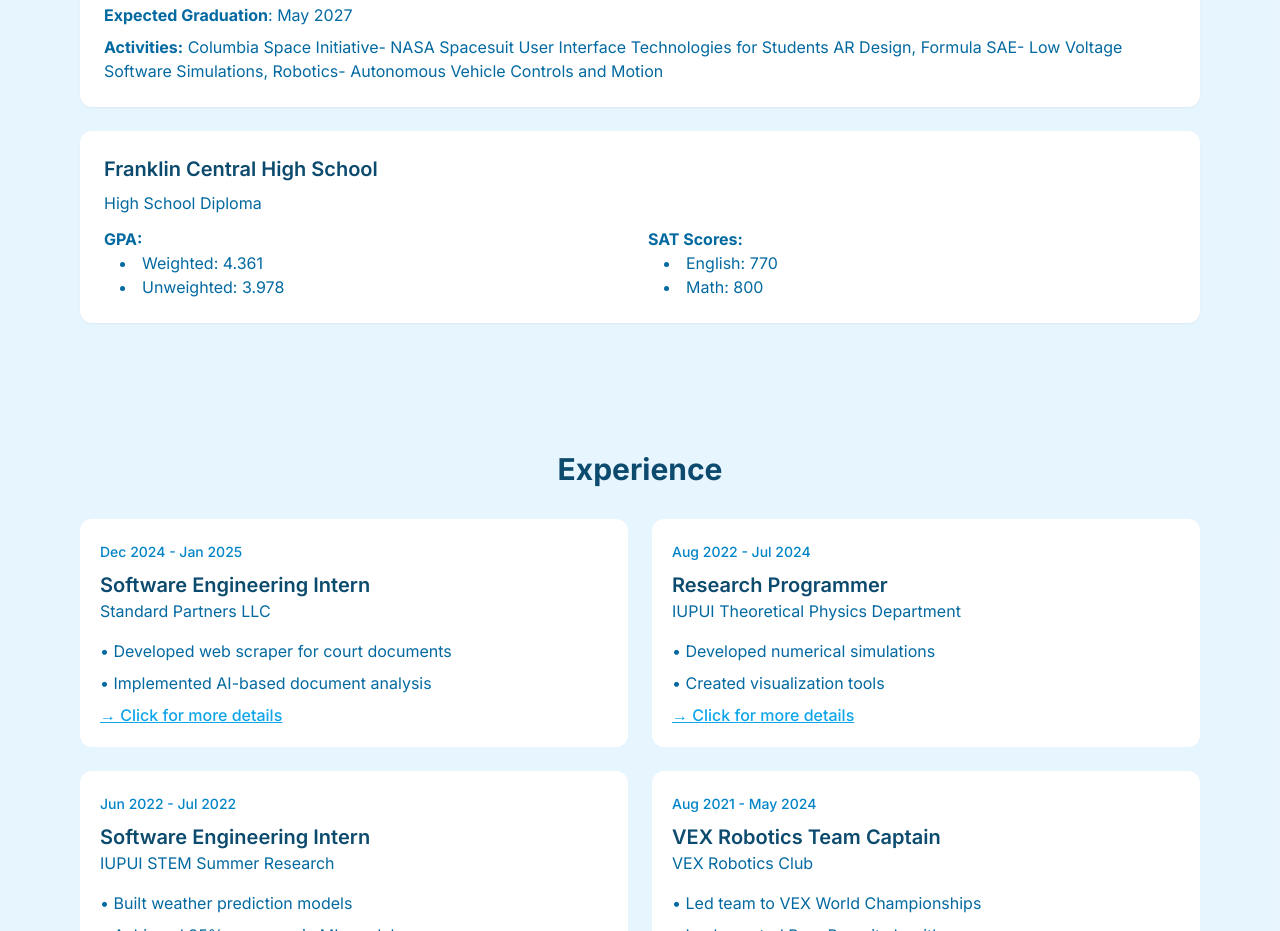
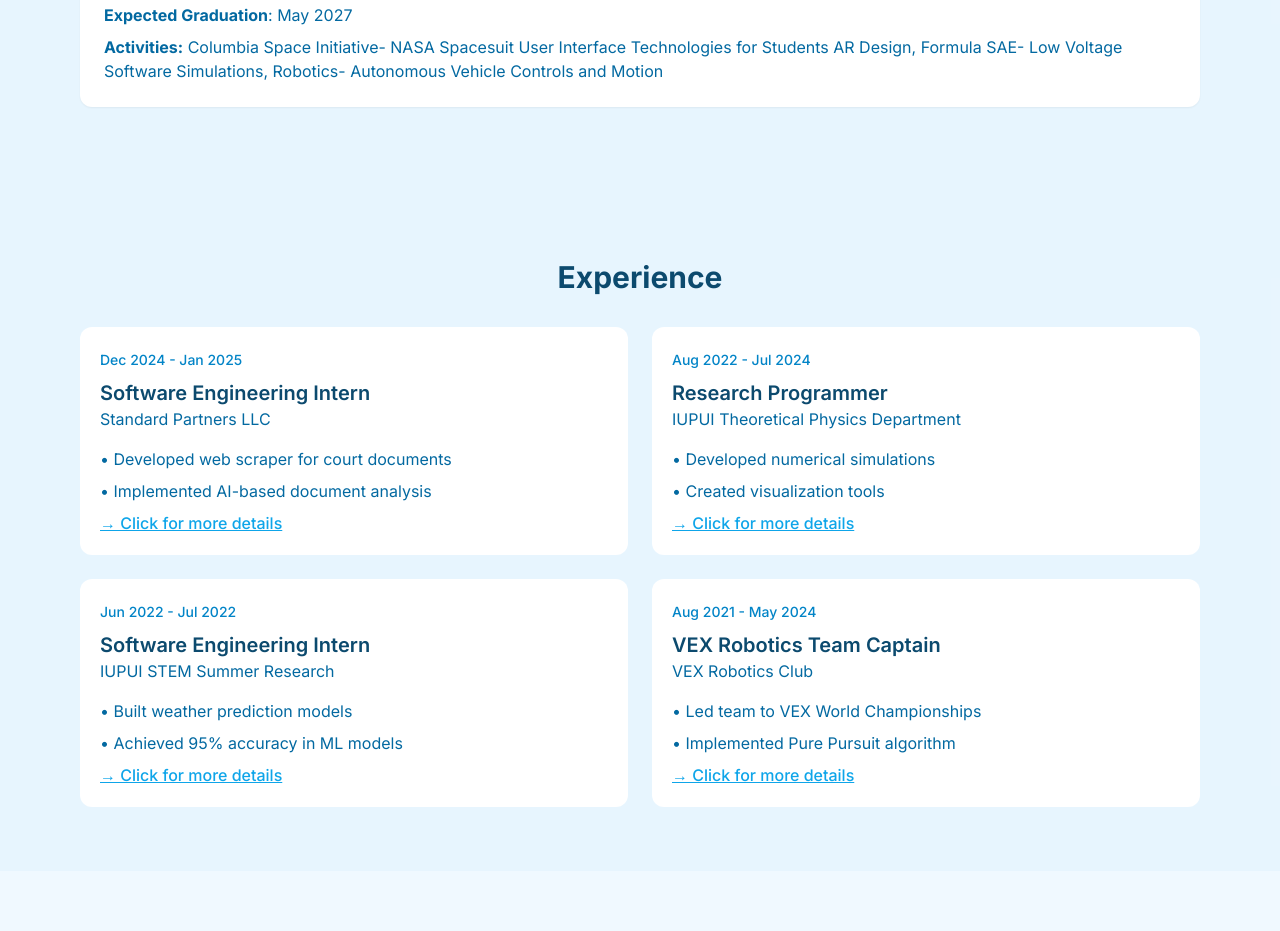
Before and after one commit to Bhavyansh-Sabharwal/PersonalWebsite, a plain HTML site: page index.html in a window 1280 px wide. Shown: the part 993-1924 px from the top of the page. Drawn offline with nearby package versions, Linux system fonts and the light colour scheme.

Commit message:
minor update

```diff
--- a/index.html
+++ b/index.html
@@ -108,7 +108,7 @@
                         <br><br>
                         Outside of academics and work, I enjoy reading books, speedcubing, playing chess, watching movies, and spending time with my friends and family.
                         <br><br>
-                        Feel free to explore my work or reach out—I’d love to connect!
+                        Feel free to explore my work or reach out!
 
                     <a href="https://drive.google.com/file/d/1cy7FDtiZnZ9rjMDTsGzTmevoWDHoD-FR/view?usp=sharing" target="_blank" class="text-sky-600 hover:text-sky-800 underline">View my resume →</a></p>
                     <div class="flex flex-col gap-3">
@@ -138,27 +138,6 @@
                 <p class="text-sky-700 mt-2"><strong>Relevant Coursework</strong>: Data Structures in Java, Advanced Programming, Discrete Mathematics, Multivariable Calculus for Engineers</p>
                 <p class="text-sky-700 mt-2"><strong>Expected Graduation</strong>: May 2027</p>
                 <p class="text-sky-700 mt-2"><strong>Activities:</strong> Columbia Space Initiative- NASA Spacesuit User Interface Technologies for Students AR Design, Formula SAE- Low Voltage Software Simulations, Robotics- Autonomous Vehicle Controls and Motion</p>
-            </div>
-            <!-- High School -->
-            <div class="bg-white rounded-xl p-6 shadow-sm hover:shadow-lg transition duration-300">
-                <h3 class="text-xl font-semibold text-sky-900">Franklin Central High School</h3>
-                <p class="text-sky-700 mt-2">High School Diploma</p>
-                <div class="grid grid-cols-1 md:grid-cols-2 gap-4 mt-3">
-                    <div>
-                        <p class="text-sky-700"><strong>GPA:</strong></p>
-                        <ul class="text-sky-700 list-disc list-inside ml-4">
-                            <li>Weighted: 4.361</li>
-                            <li>Unweighted: 3.978</li>
-                        </ul>
-                    </div>
-                    <div>
-                        <p class="text-sky-700"><strong>SAT Scores:</strong></p>
-                        <ul class="text-sky-700 list-disc list-inside ml-4">
-                            <li>English: 770</li>
-                            <li>Math: 800</li>
-                        </ul>
-                    </div>
-                </div>
             </div>
         </div>
     </section>
```
